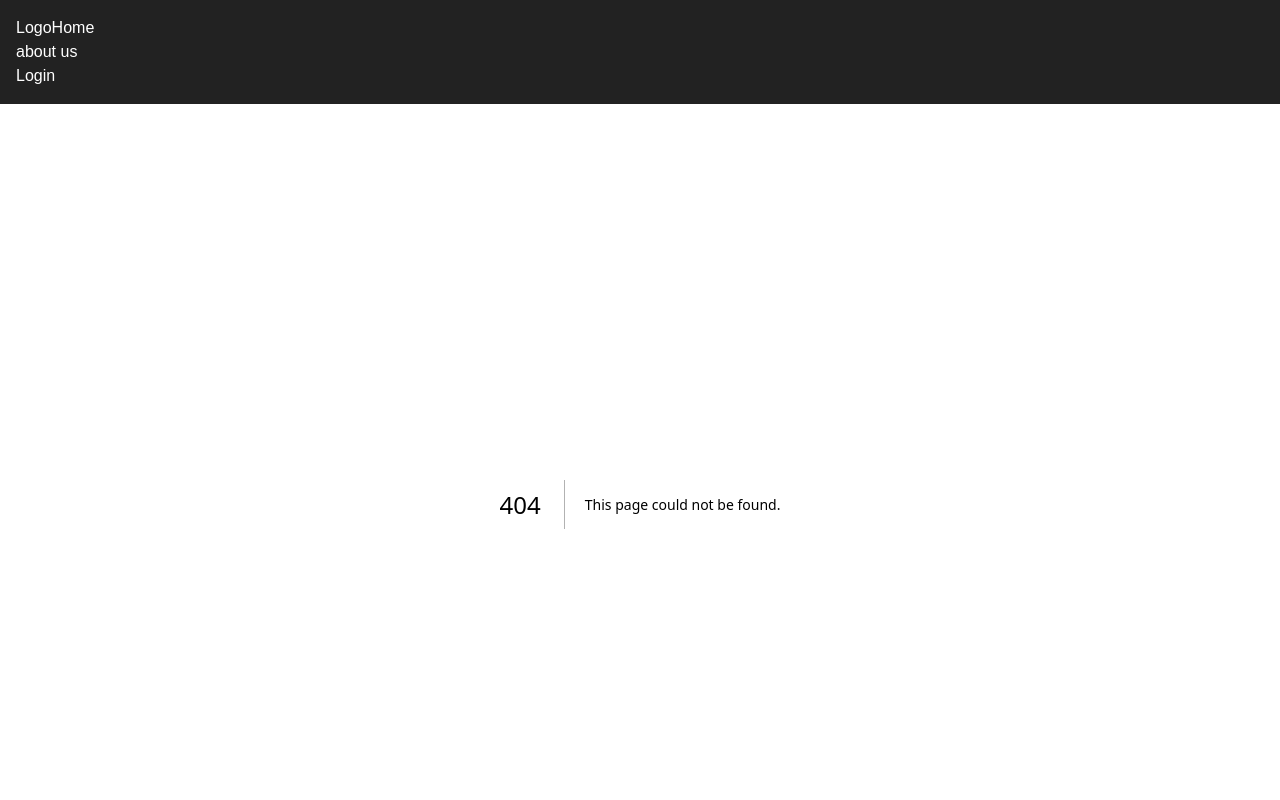
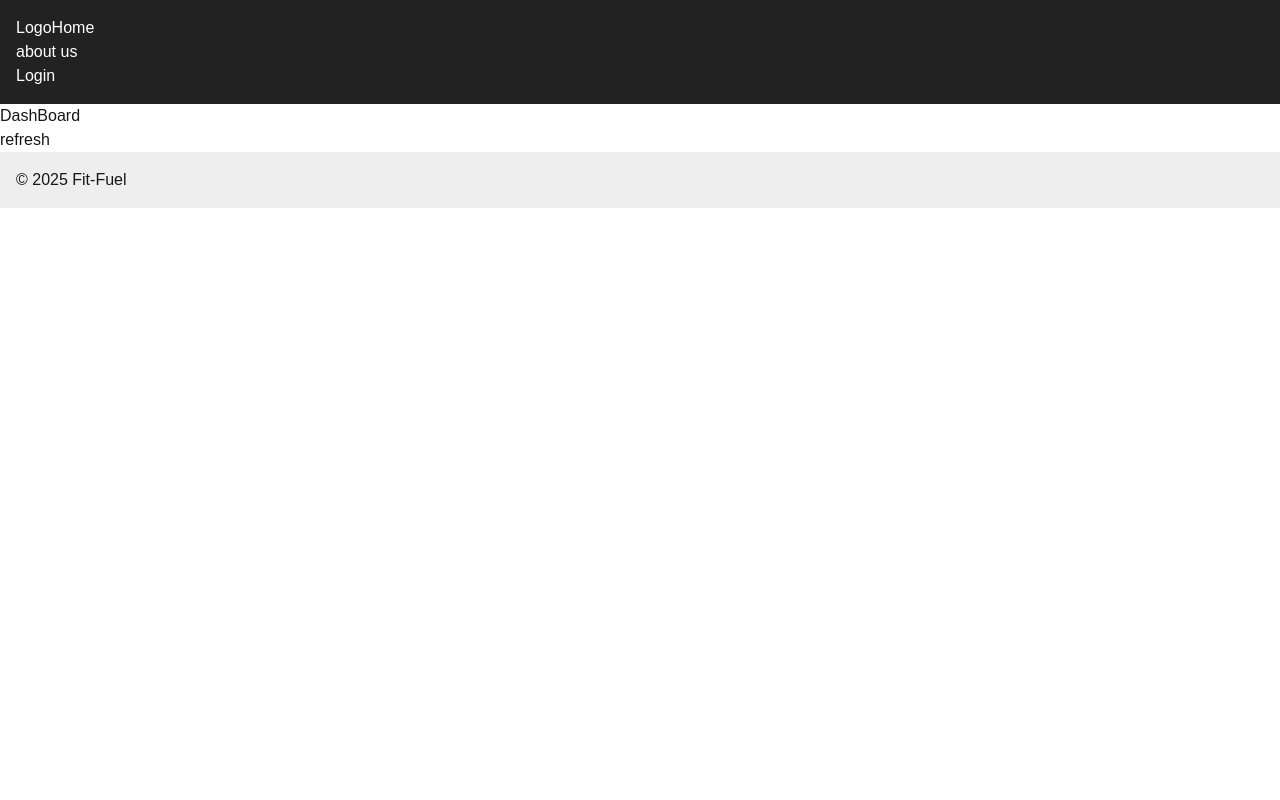
Before and after one commit to Akhil3236/Tracker, a Next.js app in the folder frontend/: page /dashboard in a window 1280 px wide. Before the commit this address had no page. Shown: the top 800 px of the page. Built offline with nearby package versions, Linux system fonts and the light colour scheme.

Commit message:
added the dashborad page

```diff
--- /dev/null
+++ b/frontend/src/app/dashboard/page.tsx
@@ -0,0 +1,20 @@
+import React from 'react'
+
+type Props = {}
+
+function page({}: Props) {
+  return (
+    <>
+
+    <div className="main">
+
+        DashBoard
+
+        <br />
+       <button>refresh</button>
+    </div>
+     </>
+  )
+}
+
+export default page
--- a/frontend/src/app/login/page.tsx
+++ b/frontend/src/app/login/page.tsx
@@ -1,17 +1,16 @@
 "use client";
 
-import React from 'react'
+import React, { use } from 'react'
 import { useState } from 'react'
 import axios from 'axios';
 import Link from 'next/link';
+import { useRouter } from 'next/navigation';
 import { ToastContainer, toast } from 'react-toastify';
 
-
-
 function page() {
+  const router=useRouter();
 
   const [data,setdata]=useState({
-
     email:"",
     password:""
 
@@ -39,9 +38,11 @@ function page() {
       console.log('Response data:', resdata.data);
 
       if(resdata.status===200){
+
         toast.success(resdata.data.message,{
           autoClose:5000
         });
+        router.push("/dashboard")
       }
       if(resdata.status===202){
         toast(resdata.data.message);
@@ -121,7 +122,6 @@ function page() {
          Create account <Link href="/signup">here</Link>
         </p>
 
-
       </form>
     </>
   )
```
Also changed, not shown: 1 other file (tests, documents, lock files or other folders).
